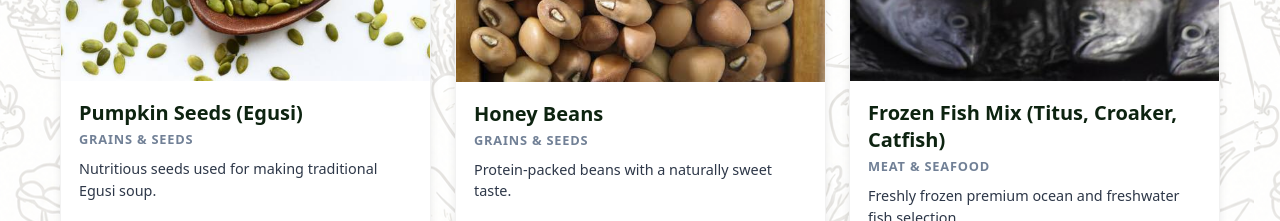
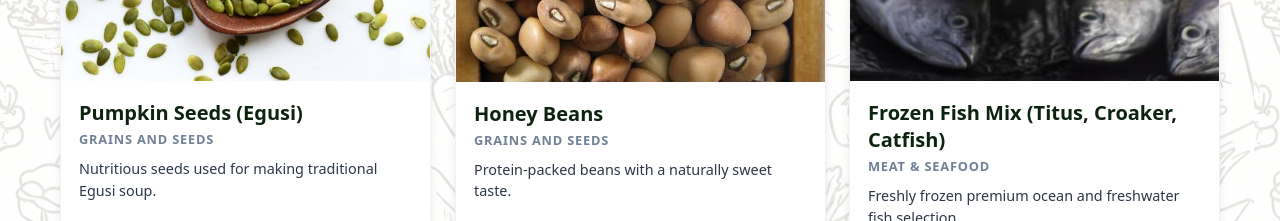
Before and after one commit to Pr1nce-101/FreshFind, a React (Vite) app: page /produce in a window 1280 px wide. Shown: the part 3060-3281 px from the top of the page. Built offline with nearby package versions, Linux system fonts and the light colour scheme.

Commit message:
small fix

```diff
--- a/src/data/produceData.js
+++ b/src/data/produceData.js
@@ -319,7 +319,7 @@ export const produceData = [
   {
     id: 16,
     name: "Pumpkin Seeds (Egusi)",
-    category: "Grains & Seeds",
+    category: "Grains and Seeds",
     image: pumpkinSeed,
     seasonBadge: "In Season Now",
     briefDescription: "Nutritious seeds used for making traditional Egusi soup.",
@@ -339,7 +339,7 @@ export const produceData = [
   {
     id: 17,
     name: "Honey Beans",
-    category: "Grains & Seeds",
+    category: "Grains and Seeds",
     image: beans,
     seasonBadge: "In Season Now",
     briefDescription: "Protein-packed beans with a naturally sweet taste.",
```
